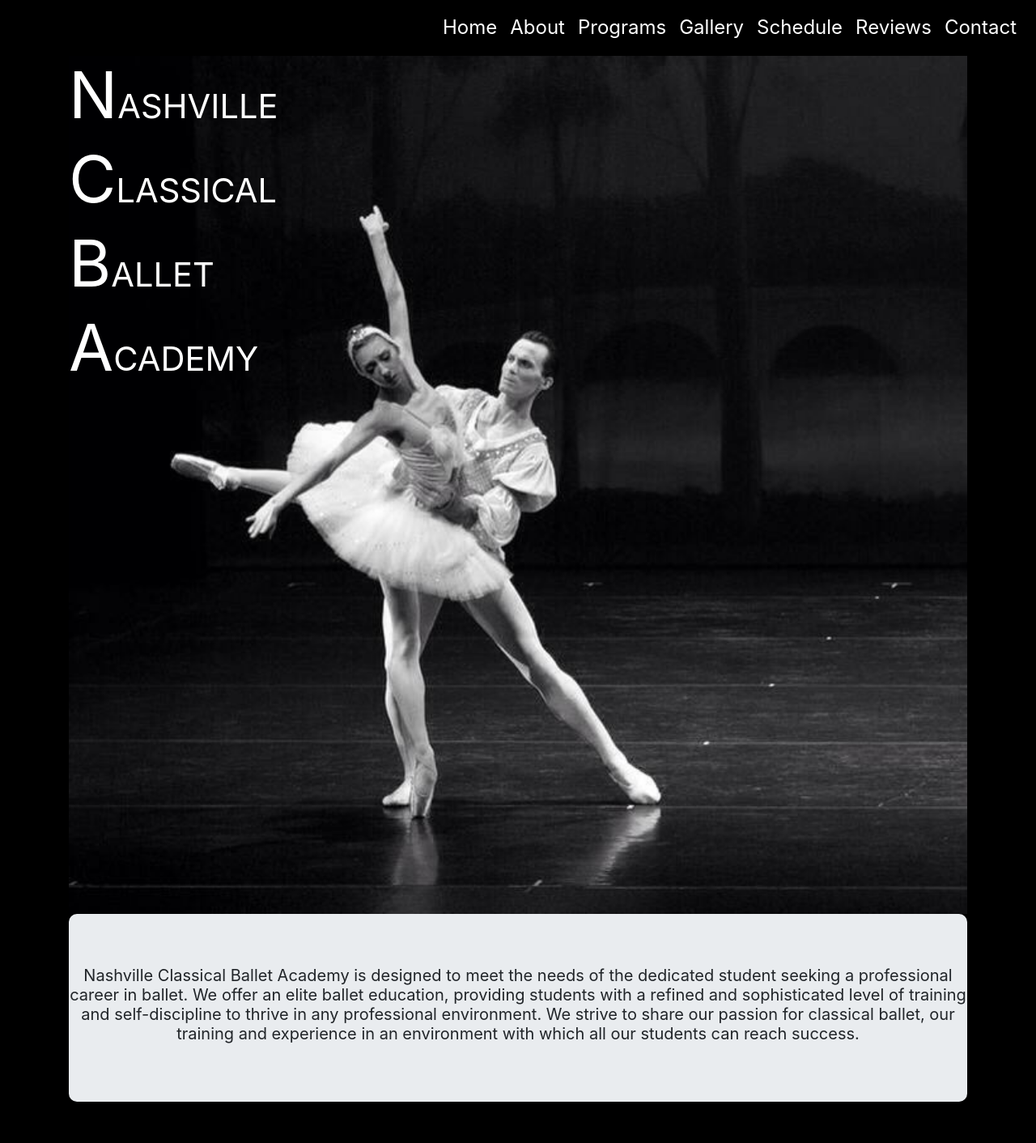
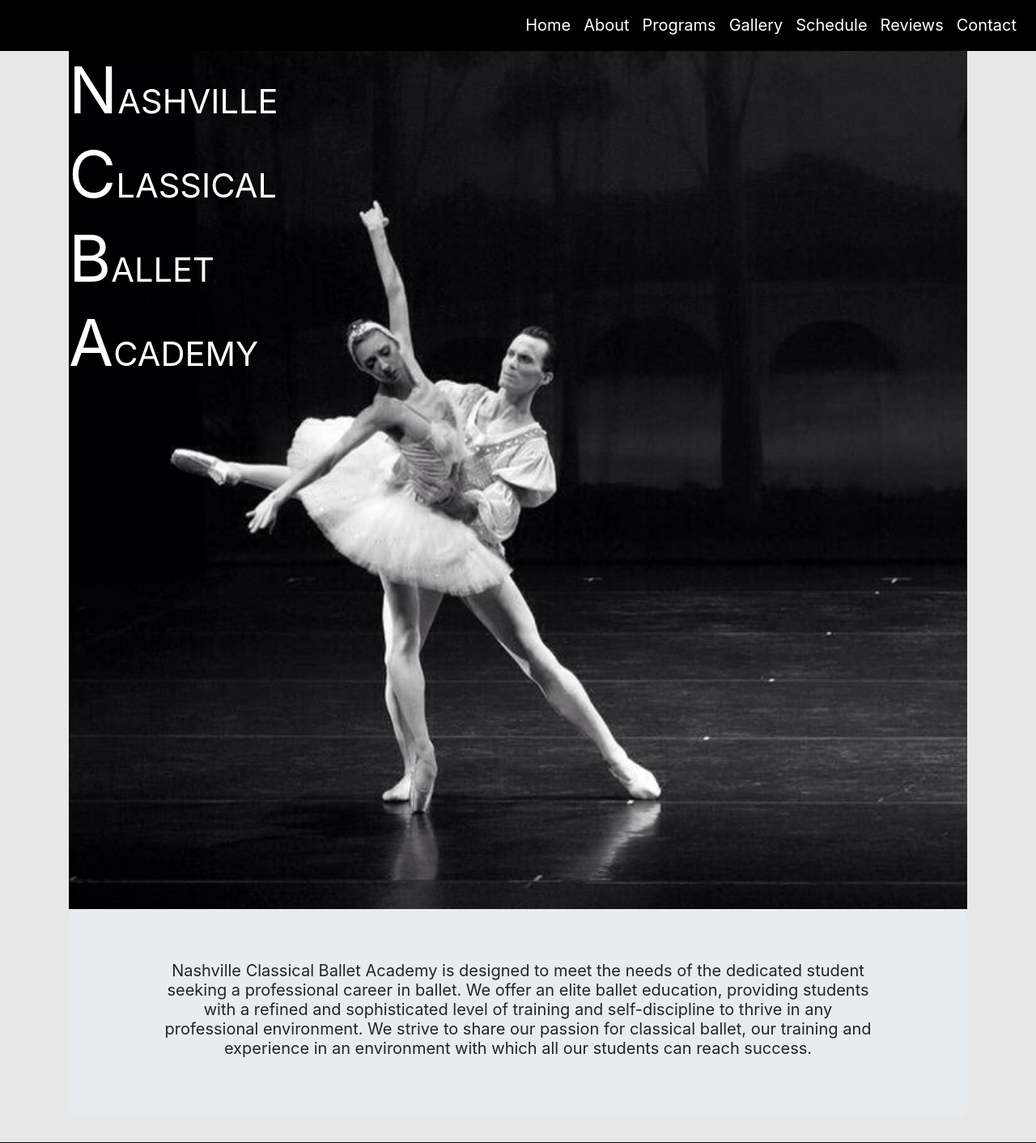
Before and after one commit to GrailsoftTechnologies/cp-ncba, a React (Create React App) app: page /#/ in a window 1280 px wide. Shown: the top 1412 px of the page at 81% size. Built offline with nearby package versions, Linux system fonts and the light colour scheme.

Commit message:
change menu font size, margins on missionstatement on home

```diff
--- a/src/components/Home/styles.css
+++ b/src/components/Home/styles.css
@@ -1,5 +1,5 @@
 .Home {
-	background-color: black;
+	background-color: #e8e8e8;
 	min-height: 90vh;
 }
 
@@ -31,6 +31,8 @@
 
 #missionText{
 	font-size: 1.25rem;
+	margin-left: 10%;
+	margin-right: 10%;
 }
 
 #contentContainer{
--- a/src/components/NavBar/styles.css
+++ b/src/components/NavBar/styles.css
@@ -34,11 +34,11 @@
   margin-left: 5vw;
 }
 .menuItem{
-  font-size: 1.5rem;
+  font-size: 1.25rem;
 }
 
 @media (max-width: 767.98px) {
 	.menuItem{
-	  font-size: 1rem;
+	  font-size: 1.25rem;
 	}
 }
```
